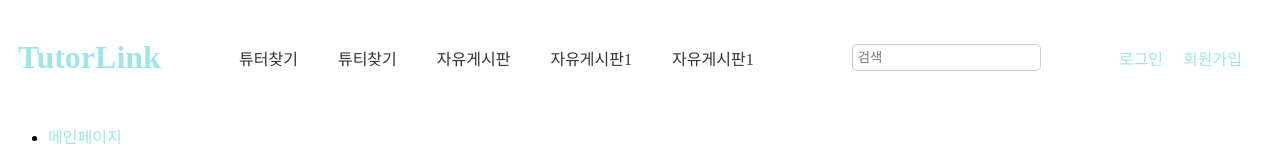
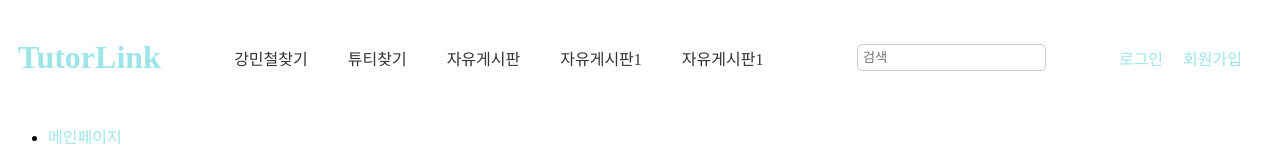
Before and after one commit to ryu-x-kang/kr, a React (Create React App) app: page / in a window 1280 px wide. Shown: the top 151 px of the page. Built offline with nearby package versions, Linux system fonts and the light colour scheme.

Commit message:
ㅁㄴㅇ

```diff
--- a/src/components/Header.js
+++ b/src/components/Header.js
@@ -7,7 +7,7 @@ function Header() {
             <h1 style={{ color: '#9EE5E9' }}>TutorLink</h1>
             <nav>
                 <ul>
-                    <li>튜터찾기</li>
+                    <li>강민철찾기</li>
                     <li>튜티찾기</li>
                     <li>자유게시판</li>
                     <li>자유게시판1</li>
```
